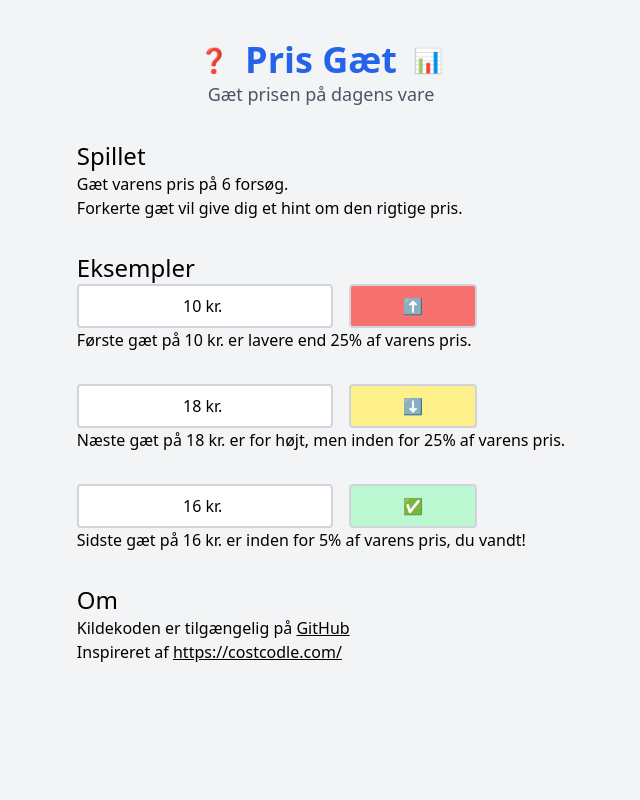
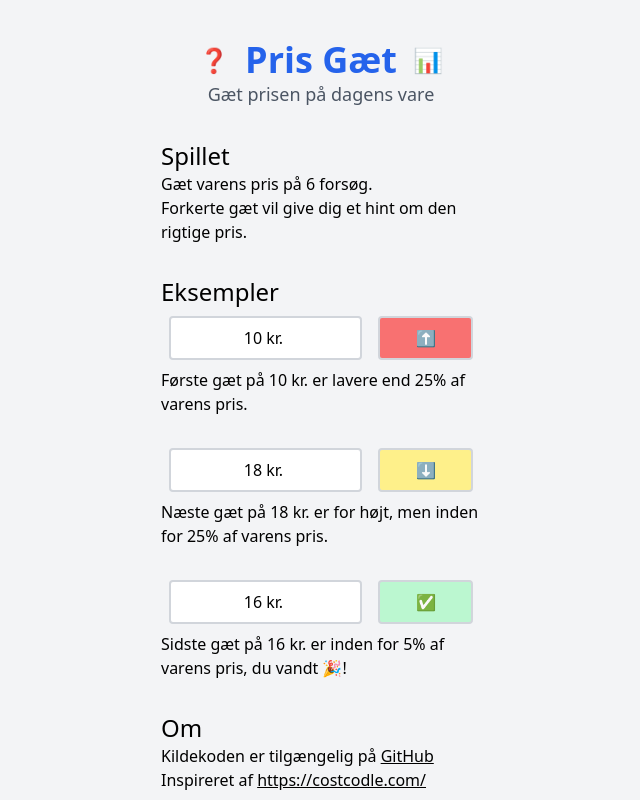
Before and after one commit to bjarke-xyz/prisdle, a React (Vite) app: page /help in a window 1280 px wide. Shown: the whole page, without its empty margins (319-959 px from the left). Built offline with nearby package versions, Linux system fonts and the light colour scheme.

Commit message:
chart label

```diff
--- a/src/App.tsx
+++ b/src/App.tsx
@@ -1,12 +1,12 @@
 import React from 'react';
-import { GamePage } from './pages/game-page';
 import {
   createBrowserRouter,
   RouterProvider,
 } from "react-router-dom";
 import ErrorPage from './pages/error-page';
+import { GamePage } from './pages/game-page';
+import { GameStatsPage } from './pages/game-stats-page';
 import { HelpPage } from './pages/help-page';
-import { GameStatsPage } from './pages/game-stats-page';
 
 const router = createBrowserRouter([
   {
--- a/src/components/item.tsx
+++ b/src/components/item.tsx
@@ -6,7 +6,7 @@ interface ItemProps {
 }
 const Item: React.FC<ItemProps> = ({ game, isShaking }) => {
     return (
-        <div className={`rounded-md m-4 p-4 bg-gray-300 text-black flex flex-col items-center ${isShaking ? "animate-shake" : null}`}>
+        <div className={`rounded-md p-4 bg-gray-200 text-black flex flex-col items-center ${isShaking ? "animate-shake" : null}`}>
             <img className="max-w-72 my-2 rounded-md" src={game.image} alt={game.name}></img>
             <div className="text-lg font-semibold text-center">{game.name}</div>
         </div>
--- a/src/components/prev-guesses.tsx
+++ b/src/components/prev-guesses.tsx
@@ -7,7 +7,7 @@ interface PrevGuessesProps {
 
 export const PrevGuesses: React.FC<PrevGuessesProps> = ({ guesses }) => {
     return (
-        <div className=" flex flex-col gap-2">
+        <div className="flex flex-col gap-2 m-2">
             {guesses.map((guess, i) => (
                 <div key={`${i}_${guess.guess}`} className="max-w-full">
                     <div className="flex flex-row gap-4">
--- a/src/components/share-button.tsx
+++ b/src/components/share-button.tsx
@@ -14,7 +14,7 @@ export const ShareButton: React.FC<ShareButtonProps> = ({ maxGuesses, guesses, g
         shareOrCopy(text);
     }
     return (
-        <button onClick={handleShareClicked} className={`w-full p-4 rounded ${gameWon ? 'bg-green-200' : 'bg-red-400'}`}>
+        <button onClick={handleShareClicked} className={`w-full py-4 rounded ${gameWon ? 'bg-green-200' : 'bg-red-400'}`}>
             Del
         </button>
     )
--- a/src/main.tsx
+++ b/src/main.tsx
@@ -1,8 +1,9 @@
+import { QueryClient, QueryClientProvider } from '@tanstack/react-query'
 import React from 'react'
 import ReactDOM from 'react-dom/client'
+import { Toaster } from 'react-hot-toast'
 import App from './App.tsx'
-import { QueryClient, QueryClientProvider } from '@tanstack/react-query'
-import { Toaster } from 'react-hot-toast'
+
 const queryClient = new QueryClient()
 
 ReactDOM.createRoot(document.getElementById('root')!).render(
--- a/src/pages/game-page.tsx
+++ b/src/pages/game-page.tsx
@@ -1,15 +1,15 @@
 import { useQuery } from "@tanstack/react-query";
-import React, { useState, useEffect } from "react";
+import React, { useEffect, useState } from "react";
 import ConfettiExplosion from "react-confetti-explosion";
+import Feedback from "../components/feedback";
+import GuessForm from "../components/guess-form";
+import { Header } from "../components/header";
+import Item from "../components/item";
+import { PrevGuesses } from "../components/prev-guesses";
+import { ShareButton } from "../components/share-button";
 import { getGames } from "../lib/api";
 import { getGameState, saveGameState, updateGameStats } from "../lib/storage";
 import { calculatePercentageDifference, currency, dateDifferenceInDays, GameData, guessAttempts, GuessDirection, GuessWithDirection } from "../lib/types";
-import Feedback from "../components/feedback";
-import GuessForm from "../components/guess-form";
-import Item from "../components/item";
-import { PrevGuesses } from "../components/prev-guesses";
-import { ShareButton } from "../components/share-button";
-import { Header } from "../components/header";
 
 const canSetDate = false;
 let dateParam: string | null = null;
@@ -135,7 +135,7 @@ export const GamePage: React.FC = () => {
                 {isError ? <p>Der skete en fejl</p> : null}
                 {!game && !isLoading && !isError ? <p>Dagens pris mangler...</p> : null}
                 {game ? (
-                    <div className="w-96">
+                    <div className="w-80">
                         <Item game={game} isShaking={isShaking} />
                         {gameWon ? (
                             <Feedback feedback={feedback} />
--- a/src/pages/game-stats-page.tsx
+++ b/src/pages/game-stats-page.tsx
@@ -1,9 +1,9 @@
-import { useEffect, useState } from "react"
-import { GameStats, getGameStats } from "../lib/storage"
+import { BarElement, CategoryScale, Chart, LinearScale, Tooltip } from "chart.js";
+import { useEffect, useState } from "react";
+import { Bar } from 'react-chartjs-2';
 import { Header } from "../components/header";
-import { Bar } from 'react-chartjs-2'
-import { BarElement, CategoryScale, Chart, LinearScale } from "chart.js";
-Chart.register(CategoryScale, LinearScale, BarElement)
+import { GameStats, getGameStats } from "../lib/storage";
+Chart.register(CategoryScale, LinearScale, BarElement, Tooltip)
 
 interface ChartData {
     labels: (string | number)[];
@@ -31,7 +31,15 @@ export const GameStatsPage: React.FC = () => {
     const options = {
         backgroundColor: 'rgb(37, 99, 235)',
         indexAxis: 'y' as const,
-        barThickness: "20"
+        plugins: {
+            tooltip: {
+                callbacks: {
+                    label: (context: { parsed: { x: number, y: number } }) => {
+                        return `Du har vundet ${context.parsed.x} gang${context.parsed.x === 1 ? '' : 'e'}, på ${context.parsed.y + 1}. gæt`
+                    }
+                }
+            }
+        }
     }
     return (
         <>
--- a/src/pages/help-page.tsx
+++ b/src/pages/help-page.tsx
@@ -6,7 +6,7 @@ export const HelpPage: React.FC = () => {
     return (
         <>
             <Header />
-            <div>
+            <div className="max-w-80">
                 <h3 className="text-2xl">Spillet</h3>
                 <p>Gæt varens pris på {guessAttempts} forsøg.</p>
                 <p>Forkerte gæt vil give dig et hint om den rigtige pris.</p>
@@ -17,7 +17,7 @@ export const HelpPage: React.FC = () => {
                 <PrevGuesses guesses={[{ dir: 'down-almost', guess: 18 }]} />
                 <p className="mb-8">Næste gæt på 18 kr. er for højt, men inden for 25% af varens pris.</p>
                 <PrevGuesses guesses={[{ dir: 'ok', guess: 16 }]} />
-                <p>Sidste gæt på 16 kr. er inden for 5% af varens pris, du vandt!</p>
+                <p>Sidste gæt på 16 kr. er inden for 5% af varens pris, du vandt 🎉!</p>
 
                 <h3 className="text-2xl mt-8">Om</h3>
                 <p>Kildekoden er tilgængelig på <a className="link" href="https://github.com/bjarke-xyz/prisdle" target="_blank">GitHub</a></p>
```
